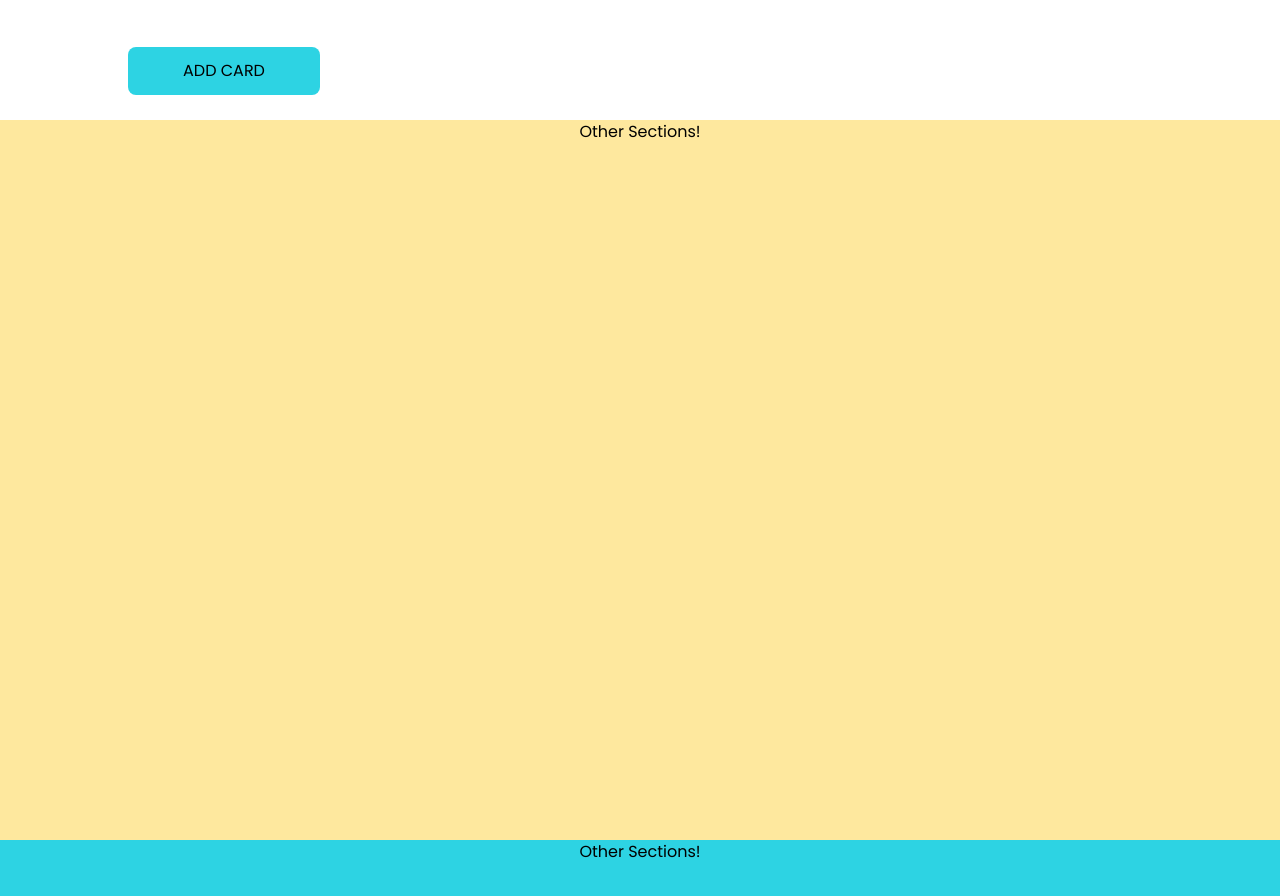
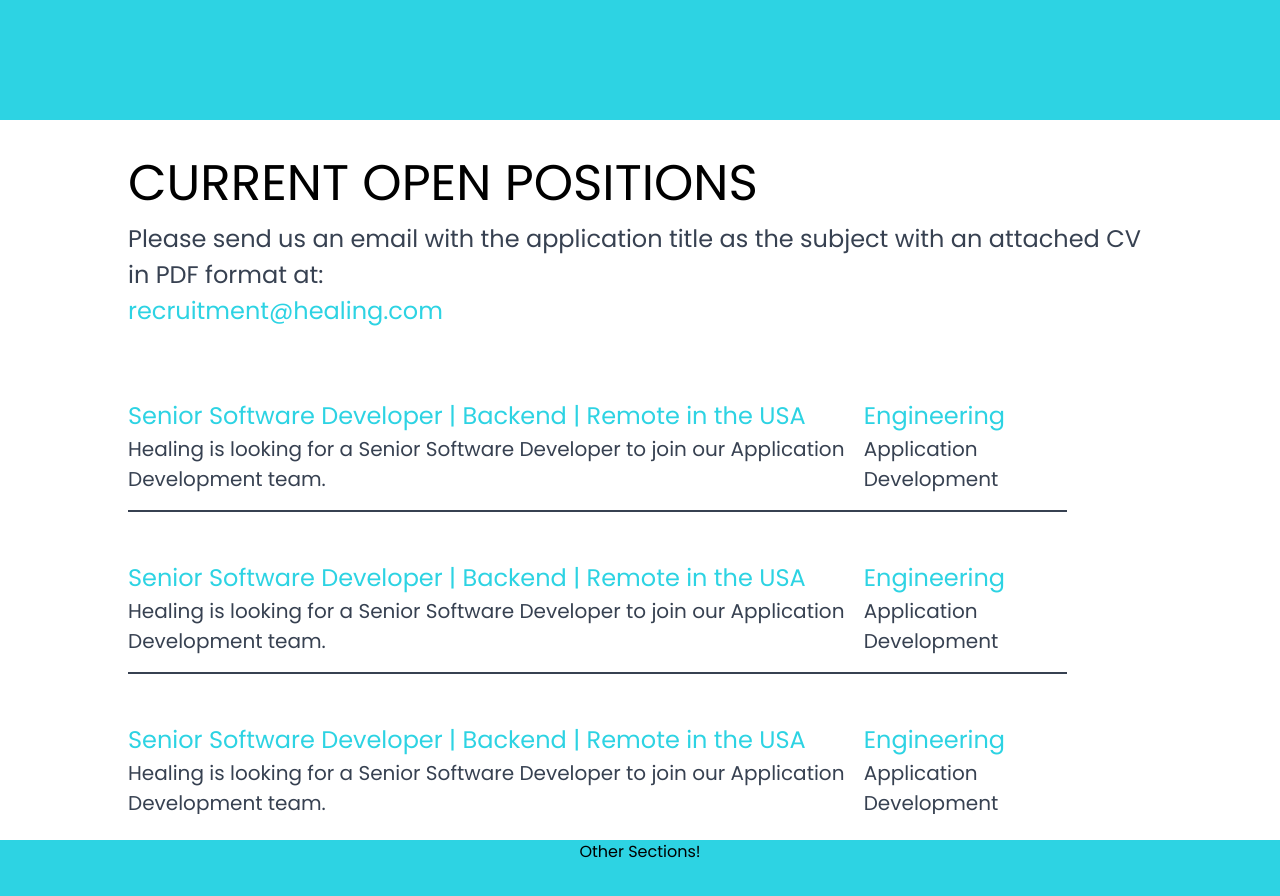
Before and after one commit to AllanSaleh/capstone-project-online-healing, a React (Create React App) app: page / in a window 1280 px wide. Shown: the part 680-1576 px from the top of the page. Built offline with nearby package versions, Linux system fonts and the light colour scheme.

Commit message:
Finished the openings page

```diff
--- a/src/App.js
+++ b/src/App.js
@@ -5,6 +5,7 @@
 import NavBar from './Components/NavBar/NavBar';
 import Footer from './Components/Footer/Footer';
 import AddNewCard from './Components/AddNewCard/AddNewCard';
+import OpeningSection from './Components/Careers/OpeningSection';
 
 function App() {
   // This controls the direction of the page for RTL languages
@@ -16,8 +17,8 @@
   return (
     <div>
       <NavBar />
-      <AddNewCard />
-      <div className="text-center bg-yellow-primary h-section w-full px-sides">Other Sections!</div>
+      <div className="text-center bg-blue-dark h-firstsection w-full px-sides">First Section!</div>
+      <OpeningSection />
       <div className="text-center bg-blue-dark h-section w-full px-sides">Other Sections!</div>
       <Footer />
     </div>
--- a/src/Components/AddNewCard/AddNewCard.js
+++ b/src/Components/AddNewCard/AddNewCard.js
@@ -3,7 +3,11 @@
 import Card2 from './Card2.svg';
 
 export default function AddNewCard() {
-  const [countryList, setCountries] = useState(['United States', 'Iraq', 'United Kingdom']);
+  const [countryList, setCountries] = useState([
+    'United States',
+    'Iraq',
+    'United Kingdom',
+  ]);
   const [cityList, setCities] = useState(['Sulaymaniyah', 'Erbil', 'Dohuk']);
 
   return (
@@ -11,14 +15,17 @@
       <div>
         <div className="text-title leading-tight">ADD CARD DETAILS</div>
         <div className="text-subtitle text-gray-700">
-          Please make sure all of the info you enter are the same as your card registration info.
+          Please make sure all of the info you enter are the same as your card
+          registration info.
         </div>
       </div>
 
       <div className="flex justify-between">
         <div className="flex flex-col justify-start h-full">
           <div className="my-4">
-            <div className="text-paragraph text-gray-700">Supported Card Types</div>
+            <div className="text-paragraph text-gray-700">
+              Supported Card Types
+            </div>
             <div className="flex">
               <div className="leading-snug h-12 px-1 py-2 text-paragraph text-blue-dark border-2 border-r-0 border-blue-dark w-32 text-center rounded-lg rounded-r-none">
                 MasterCard
@@ -52,7 +59,9 @@
             </div>
           </div>
           <div className="my-4">
-            <div className="w-64 text-paragraph text-gray-700">Name on Card</div>
+            <div className="w-64 text-paragraph text-gray-700">
+              Name on Card
+            </div>
             <input
               placeholder="John Doe"
               className="w-64 h-12 text-paragraph text-gray-700 border-2 border-gray-700 p-2 rounded-lg"
@@ -65,7 +74,10 @@
             <div className="text-paragraph text-gray-700">Country</div>
             <select className="w-64 h-12 p-2 border-gray-700 border-2 rounded-lg">
               {countryList.map((country) => (
-                <option value={country} className="py-1 text-paragraph text-gray-700">
+                <option
+                  value={country}
+                  className="py-1 text-paragraph text-gray-700"
+                >
                   {country}
                 </option>
               ))}
@@ -84,7 +96,10 @@
             <div className="text-paragraph text-gray-700">City</div>
             <select className="w-64 h-12 p-2 border-gray-700 border-2 rounded-lg">
               {cityList.map((city) => (
-                <option value={city} className="py-1 text-paragraph text-gray-700">
+                <option
+                  value={city}
+                  className="py-1 text-paragraph text-gray-700"
+                >
                   {city}
                 </option>
               ))}
--- /dev/null
+++ b/src/Components/Careers/OpeningSection.js
@@ -0,0 +1,64 @@
+import React from 'react';
+import Position from './Position';
+
+export default function OpeningSection() {
+  return (
+    <div className="h-section flex flex-col justify-around px-sides">
+      <div>
+        <div className="text-title">CURRENT OPEN POSITIONS</div>
+        <div className="text-subtitle text-gray-700">
+          Please send us an email with the application title as the subject with
+          an attached CV in PDF format at:
+        </div>
+        <a
+          className="text-subtitle text-blue-dark"
+          href="mailto:recruitment@healing.com"
+        >
+          recruitment@healing.com
+        </a>
+      </div>
+
+      <div className="h-3/5 overflow-y-scroll">
+        <Position
+          title1="Senior Software Developer | Backend | Remote in the USA"
+          subtitle1="Healing is looking for a Senior Software Developer to join our
+          Application Development team."
+          title2="Engineering"
+          subtitle2="Application Development"
+        />
+
+        <Position
+          title1="Senior Software Developer | Backend | Remote in the USA"
+          subtitle1="Healing is looking for a Senior Software Developer to join our
+          Application Development team."
+          title2="Engineering"
+          subtitle2="Application Development"
+        />
+
+        <Position
+          title1="Senior Software Developer | Backend | Remote in the USA"
+          subtitle1="Healing is looking for a Senior Software Developer to join our
+          Application Development team."
+          title2="Engineering"
+          subtitle2="Application Development"
+        />
+
+        <Position
+          title1="Senior Software Developer | Backend | Remote in the USA"
+          subtitle1="Healing is looking for a Senior Software Developer to join our
+          Application Development team."
+          title2="Engineering"
+          subtitle2="Application Development"
+        />
+
+        <Position
+          title1="Senior Software Developer | Backend | Remote in the USA"
+          subtitle1="Healing is looking for a Senior Software Developer to join our
+          Application Development team."
+          title2="Engineering"
+          subtitle2="Application Development"
+        />
+      </div>
+    </div>
+  );
+}
--- /dev/null
+++ b/src/Components/Careers/Position.js
@@ -0,0 +1,17 @@
+import React from 'react';
+
+export default function Position(props) {
+  return (
+    <div className="flex justify-between w-11/12 border-b-2 border-gray-700 mb-8 py-4">
+      <div>
+        <div className="text-blue-dark text-subtitle">{props.title1}</div>
+        <div className="text-gray-700 text-paragraph">{props.subtitle1}</div>
+      </div>
+
+      <div className="flex flex-col">
+        <div className="text-subtitle text-blue-dark">{props.title2}</div>
+        <div className="text-gray-700 text-paragraph">{props.subtitle2}</div>
+      </div>
+    </div>
+  );
+}
```
